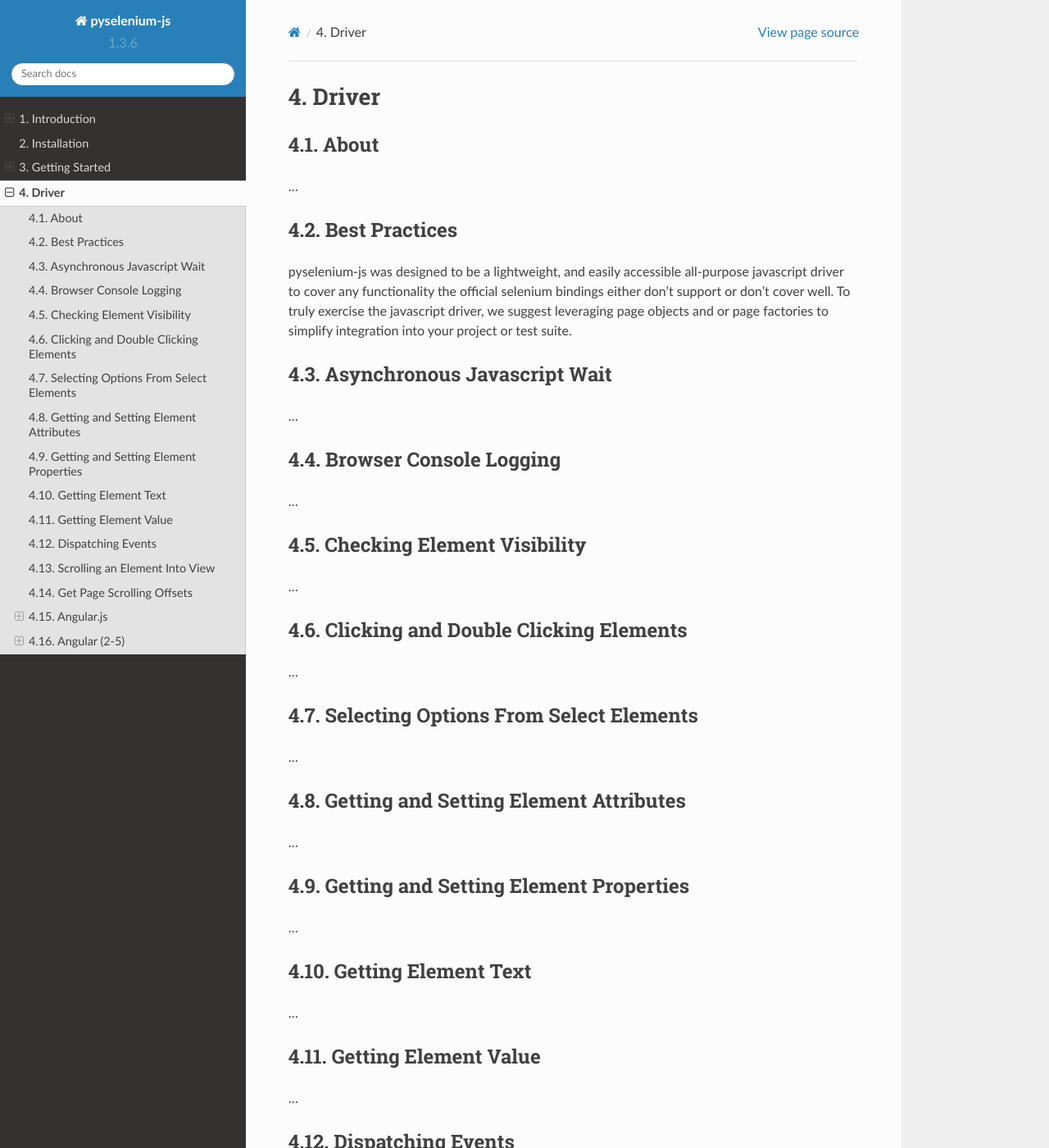
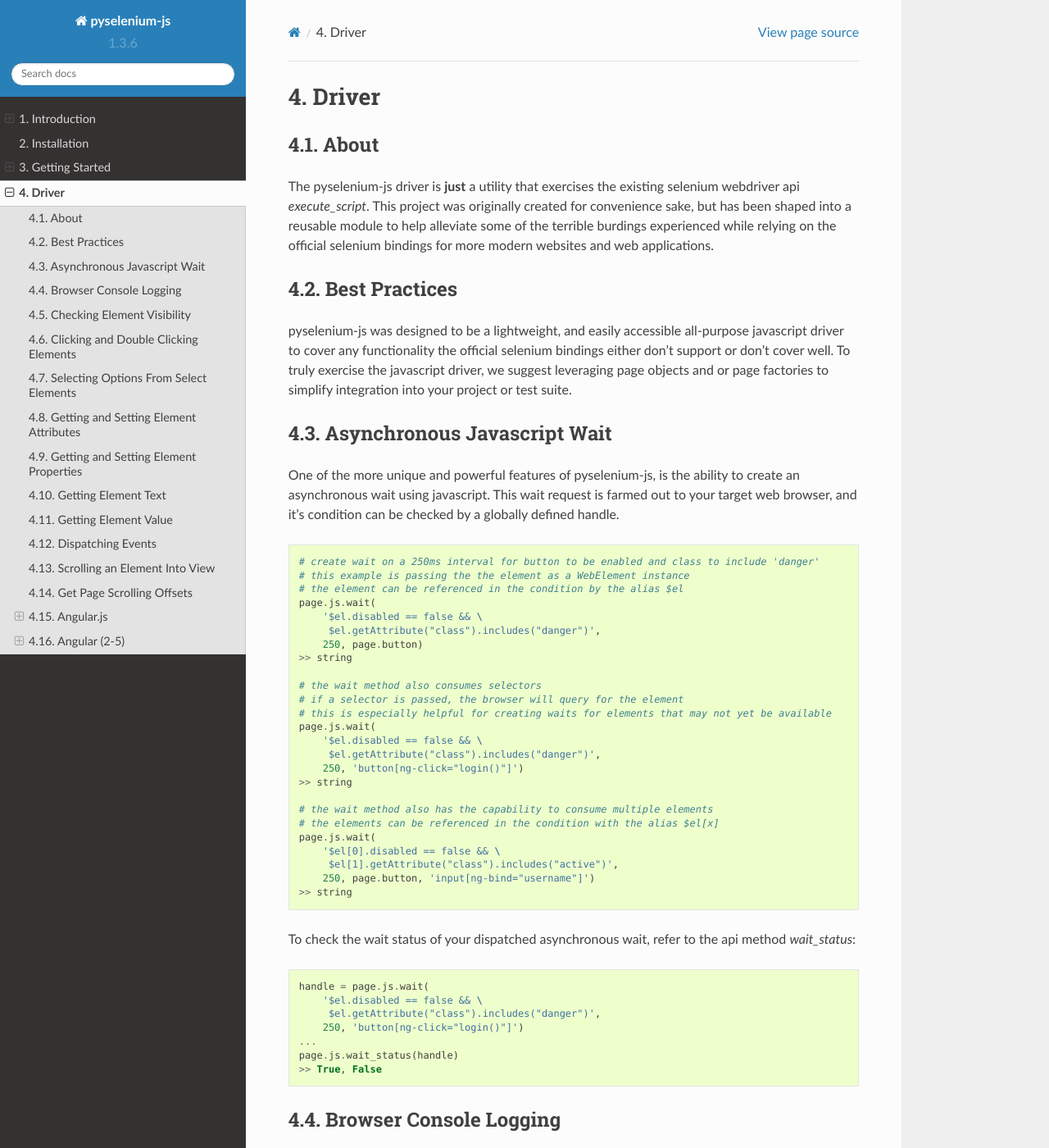
Before and after one commit to neetjn/pyselenium-js, a Sphinx documentation site: the page built from docs/driver.rst, in a window 1280 px wide and 1400 px high. Shown: the whole window at 82% size. Built offline with Sphinx 7.4.7 and the Read the Docs theme 2.0.0, drawn with Linux system fonts in a browser that asks for light colours; some of the changed text lies outside the part shown.

Commit message:
Added driver api docs for wait, click, visibility, logging

```diff
--- a/docs/driver.rst
+++ b/docs/driver.rst
@@ -5,7 +5,8 @@
 About
 =====
 
-...
+The pyselenium-js driver is **just** a utility that exercises the existing selenium webdriver api *execute_script*.
+This project was originally created for convenience sake, but has been shaped into a reusable module to help alleviate some of the terrible burdings experienced while relying on the official selenium bindings for more modern websites and web applications.
 
 Best Practices
 ==============
@@ -16,22 +17,96 @@
 Asynchronous Javascript Wait
 ============================
 
-...
+One of the more unique and powerful features of pyselenium-js, is the ability to create an asynchronous wait using javascript.
+This wait request is farmed out to your target web browser, and it's condition can be checked by a globally defined handle.
+
+.. code-block:: python
+
+    # create wait on a 250ms interval for button to be enabled and class to include 'danger'
+    # this example is passing the the element as a WebElement instance
+    # the element can be referenced in the condition by the alias $el
+    page.js.wait(
+        '$el.disabled == false && \
+         $el.getAttribute("class").includes("danger")',
+        250, page.button)
+    >> string
+
+    # the wait method also consumes selectors
+    # if a selector is passed, the browser will query for the element
+    # this is especially helpful for creating waits for elements that may not yet be available
+    page.js.wait(
+        '$el.disabled == false && \
+         $el.getAttribute("class").includes("danger")',
+        250, 'button[ng-click="login()"]')
+    >> string
+
+    # the wait method also has the capability to consume multiple elements
+    # the elements can be referenced in the condition with the alias $el[x]
+    page.js.wait(
+        '$el[0].disabled == false && \
+         $el[1].getAttribute("class").includes("active")',
+        250, page.button, 'input[ng-bind="username"]')
+    >> string
+
+To check the wait status of your dispatched asynchronous wait, refer to the api method *wait_status*:
+
+.. code-block:: python
+
+    handle = page.js.wait(
+        '$el.disabled == false && \
+         $el.getAttribute("class").includes("danger")',
+        250, 'button[ng-click="login()"]')
+    ...
+    page.js.wait_status(handle)
+    >> True, False
 
 Browser Console Logging
 =======================
 
-...
+Another very helpful feature of the pyselenium-js driver, is the ability to store and retrieve console browser logs.
+This functionality is **not** supported by the official selenium bindings.
+
+To enable logging, use the api method **console_logger**:
+
+.. code-block:: python
+
+    page.js.console_logger()
+
+To retrieve your browser's logs, refer to **console_dump**:
+
+.. code-block:: python
+
+    page.js.console_dump()
+    >> string
+
+The string returned will be in JSON format.
 
 Checking Element Visibility
 ===========================
 
-...
+The javascript driver allows you to check for the visibility of a WebElement instance like so:
+
+.. code-block:: python
+
+    page.js.is_visible(page.element)
+    >> True, False
 
 Clicking and Double Clicking Elements
 =====================================
 
-...
+The official selenium bindings attempt to click on an element based on it’s coordinate position, to emulate a natural click event on a given element.
+The problem with this, is more modern websites rely on z-index styling rules for pop ups and raised panels; making it impossible to locate the correct coordinates otherwise raising a WebDriverException exception.
+This behavior has also shown to be especially problematic in nested iframes.
+
+The javascript driver's click method will dispatch a click event directly to the target element.
+Additionally, the driver provides an api method *dbl_click* to double click on a given element – this feature is **not** supported by the official selenium bindings.
+
+.. code-block:: python
+
+    page.js.click(page.button)
+
+    # double click on an element
+    page.js.dbl_click(page.button)
 
 Selecting Options From Select Elements
 ======================================
```
